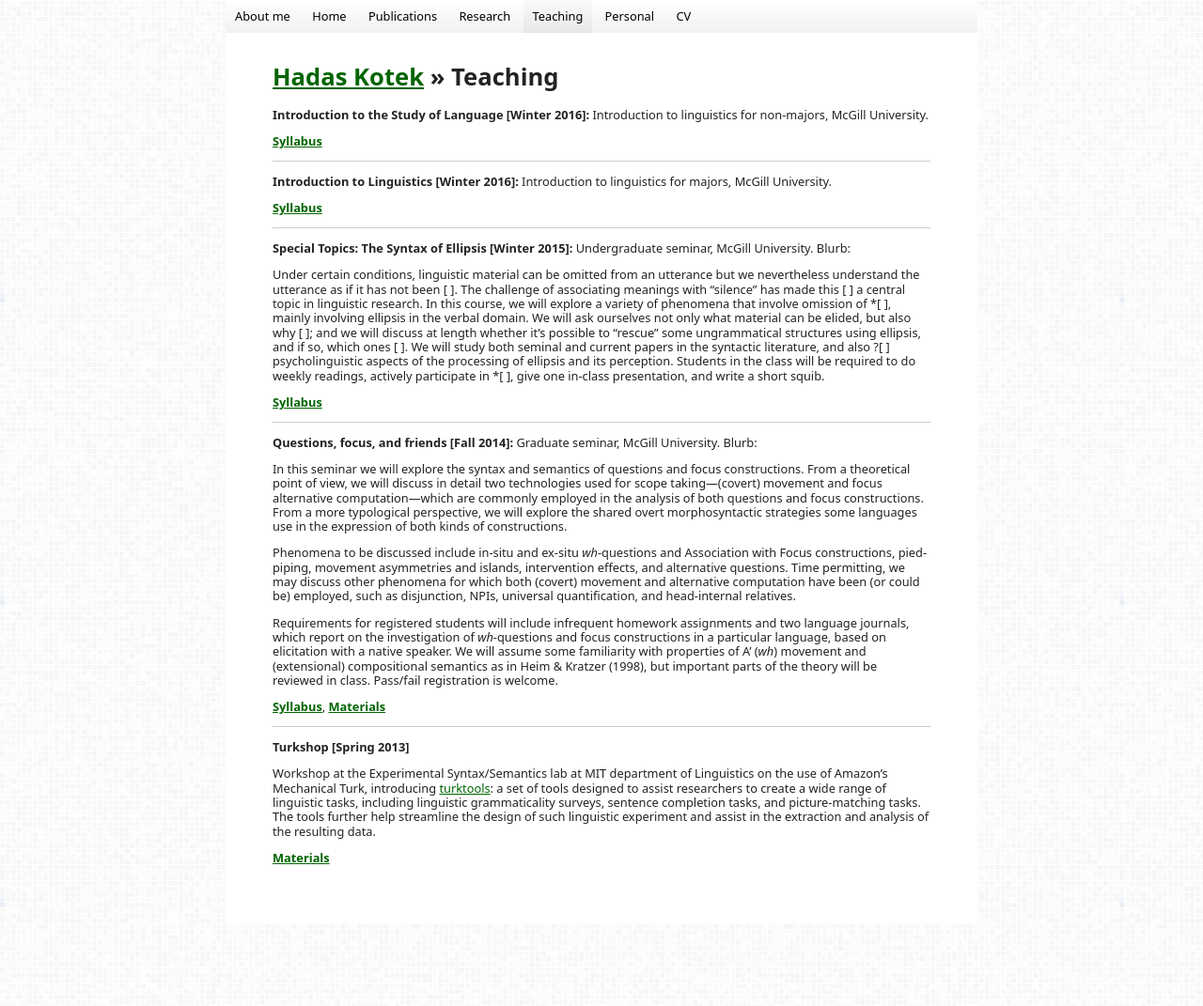
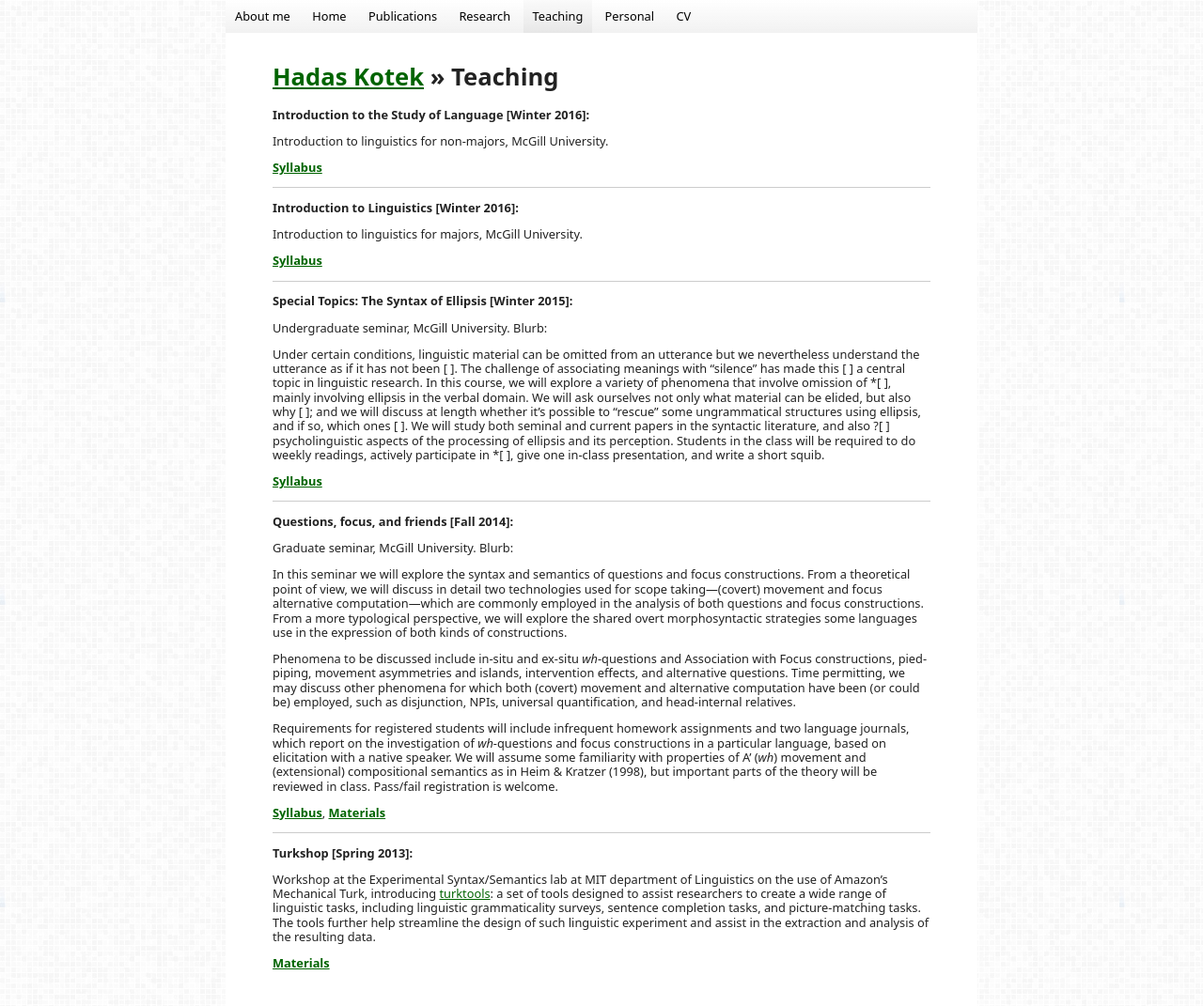
Before and after one commit to hkotek/hkotek.com, a Jekyll site: the page built from teaching.md, in a window 1280 px wide and 1096 px high. Shown: the top 1071 px of the window at 94% size. Built offline with Jekyll 4.4.1, drawn with Linux system fonts in a browser that asks for light colours.

Commit message:
more tweaks

```diff
--- a/teaching.md
+++ b/teaching.md
@@ -3,20 +3,26 @@ layout: default
 title: Teaching
 ---
 
-**Introduction to the Study of Language [Winter 2016]:** Introduction to linguistics for non-majors, McGill University.
+**Introduction to the Study of Language [Winter 2016]:**
+
+Introduction to linguistics for non-majors, McGill University.
 
 [**Syllabus**](LING200-syllabus.pdf)
 
 --------------
 
-**Introduction to Linguistics [Winter 2016]:** Introduction to linguistics for majors, McGill University.
+**Introduction to Linguistics [Winter 2016]:**
+
+Introduction to linguistics for majors, McGill University.
 
 [**Syllabus**](LING201-syllabus.pdf)
 
 --------------
 
 
-**Special Topics: The Syntax of Ellipsis [Winter 2015]:** Undergraduate seminar, McGill University. Blurb:
+**Special Topics: The Syntax of Ellipsis [Winter 2015]:**
+
+Undergraduate seminar, McGill University. Blurb:
 
 Under certain conditions, linguistic material can be omitted from an utterance but we nevertheless understand the utterance as if it has not been [ ]. The challenge of associating meanings with "silence" has made this [ ] a central topic in linguistic research. In this course, we will explore a variety of phenomena that involve omission of *[ ], mainly involving ellipsis in the verbal domain. We will ask ourselves not only what material can be elided, but also why [ ]; and we will discuss at length whether it's possible to "rescue" some ungrammatical structures using ellipsis, and if so, which ones [ ]. We will study both seminal and current papers in the syntactic literature, and also ?[ ] psycholinguistic aspects of the processing of ellipsis and its perception. Students in the class will be required to do weekly readings, actively participate in *[ ], give one in-class presentation, and write a short squib.
 
@@ -24,7 +30,9 @@ Under certain conditions, linguistic material can be omitted from an utterance b
 
 --------------
 
-**Questions, focus, and friends [Fall 2014]:** Graduate seminar, McGill University. Blurb:
+**Questions, focus, and friends [Fall 2014]:**
+
+Graduate seminar, McGill University. Blurb:
 
 In this seminar we will explore the syntax and semantics of questions and focus constructions. From a theoretical point of view, we will discuss in detail two technologies used for scope taking---(covert) movement and focus alternative computation---which are commonly employed in the analysis of both questions and focus constructions. From a more typological perspective, we will explore the shared overt morphosyntactic strategies some languages use in the expression of both kinds of constructions.
 
@@ -36,7 +44,7 @@ Requirements for registered students will include infrequent homework assignment
 
 --------------
 
-**Turkshop [Spring 2013]**
+**Turkshop [Spring 2013]:**
 
 Workshop at the Experimental Syntax/Semantics lab at MIT department of Linguistics on the use of Amazon's Mechanical Turk, introducing [turktools](turktools.net): a set of tools designed to assist researchers to create a wide range of linguistic tasks, including linguistic grammaticality surveys, sentence completion tasks, and picture-matching tasks. The tools further help streamline the design of such linguistic experiment and assist in the extraction and analysis of the resulting data.
 
```
